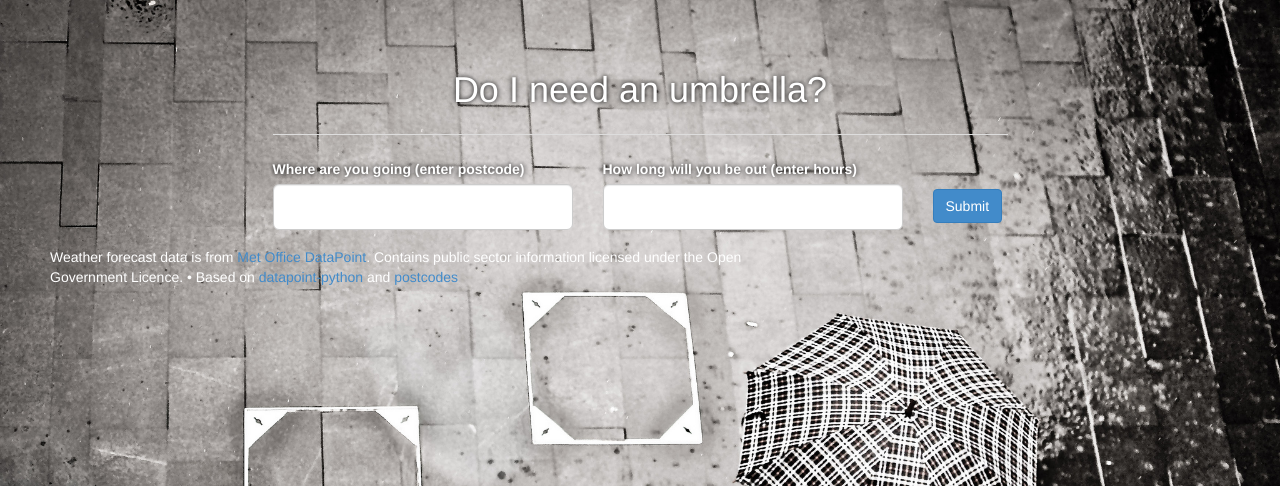
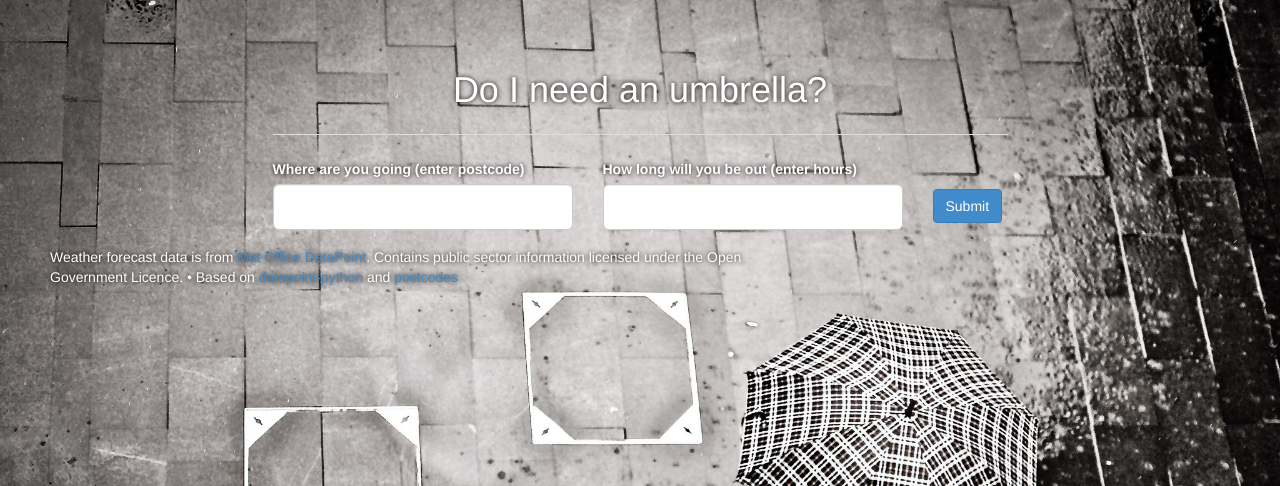
Before and after one commit to oliverroick/do-i-need-an-umbrella, a Flask app: page / in a window 1280 px wide. Shown: the top 486 px of the page. Run offline with Flask 2, Linux system fonts and the light colour scheme; some libraries are stand-ins or nearby versions.

Commit message:
Update style.css

```diff
--- a/static/style.css
+++ b/static/style.css
@@ -38,4 +38,5 @@ form button {
 
 div#credits {
     width: 735px;
+    text-shadow: 0 0 5px #000000;
 }
```
